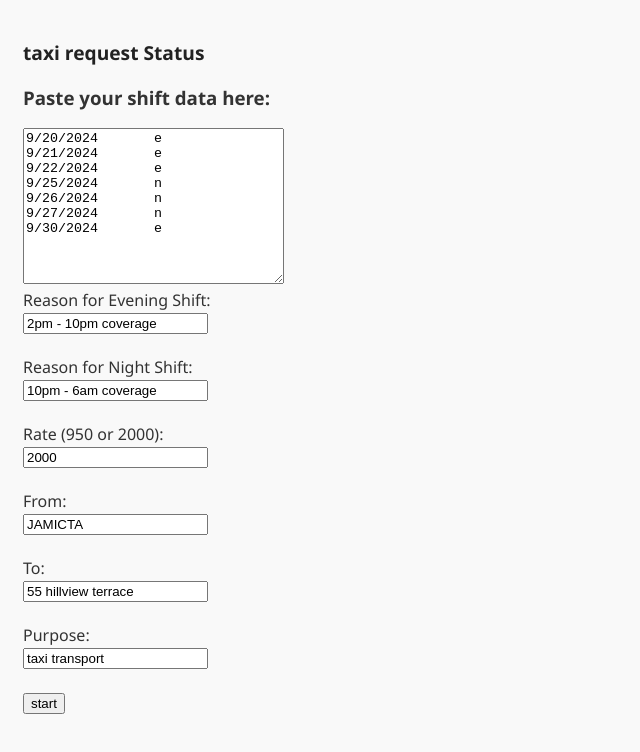
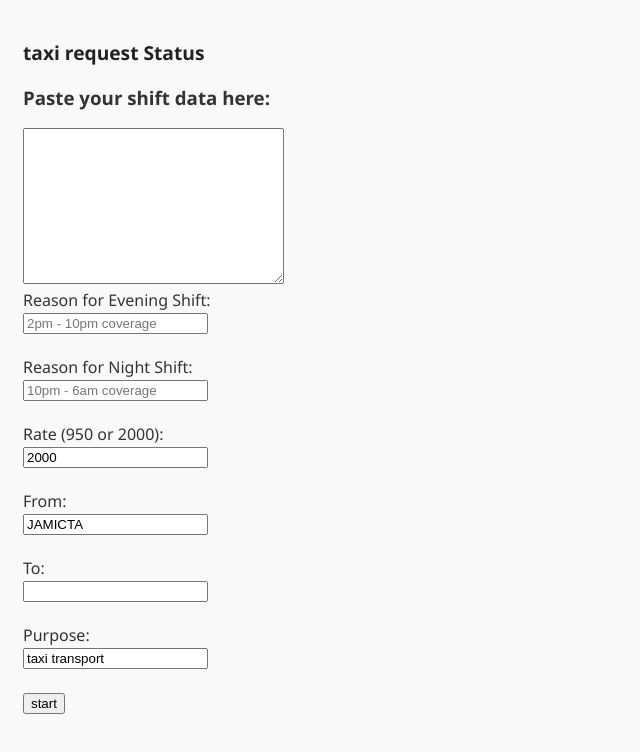
Before and after one commit to MaxwellW32/taxirequest, a website with bundled scripts: page popup.html in a window 1280 px wide. Shown: the whole page, without its empty margins (0-640 px from the left). Built offline with nearby package versions, Linux system fonts and the light colour scheme.

Commit message:
latest working

```diff
--- a/background.js
+++ b/background.js
@@ -109,6 +109,9 @@ async function runAutomationLoop() {
                         const formattedDate = `${year}/${month}/${day}`;
                         //adding to the date field
                         seenDateElement.value = formattedDate;
+                        // Trigger events to notify the system
+                        seenDateElement.dispatchEvent(new Event('change', { bubbles: true }));
+                        seenDateElement.dispatchEvent(new Event('blur', { bubbles: true })); // simulate leaving the field
                     },
                     "inputNatureOfService": async (eachRecord) => {
                         const seenNatureOfServiceInput = document.querySelector('#ValPurpose');
--- a/background.ts
+++ b/background.ts
@@ -160,6 +160,11 @@ async function runAutomationLoop() {
 
                         //adding to the date field
                         seenDateElement.value = formattedDate
+
+                        // Trigger events to notify the system
+                        seenDateElement.dispatchEvent(new Event('change', { bubbles: true }));
+                        seenDateElement.dispatchEvent(new Event('blur', { bubbles: true })); // simulate leaving the field
+
                     },
                     "inputNatureOfService": async (eachRecord: recordType) => {
                         const seenNatureOfServiceInput: HTMLInputElement | null = document.querySelector('#ValPurpose');
--- a/popup.html
+++ b/popup.html
@@ -12,23 +12,15 @@
     <h2>taxi request Status</h2>
 
     <h3>Paste your shift data here:</h3>
-    <textarea id="shiftText" rows="10" cols="30">9/20/2024	e
-9/21/2024	e
-9/22/2024	e
-9/25/2024	n
-9/26/2024	n
-9/27/2024	n
-9/30/2024	e
-</textarea>
-    <!-- remove highlighted in form for launch -->
+    <textarea id="shiftText" rows="10" cols="30"></textarea>
 
     <form id="serviceForm">
         <!-- Reasoning -->
         <label>Reason for Evening Shift:</label><br>
-        <input type="text" id="reasonEvening" placeholder="2pm - 10pm coverage" value="2pm - 10pm coverage" /><br><br>
+        <input type="text" id="reasonEvening" placeholder="2pm - 10pm coverage" value="" /><br><br>
 
         <label>Reason for Night Shift:</label><br>
-        <input type="text" id="reasonNight" placeholder="10pm - 6am coverage" value="10pm - 6am coverage" /><br><br>
+        <input type="text" id="reasonNight" placeholder="10pm - 6am coverage" value="" /><br><br>
 
         <!-- Rate -->
         <label>Rate (950 or 2000):</label><br>
@@ -39,7 +31,7 @@
         <input type="text" id="from" value="JAMICTA" /><br><br>
 
         <label>To:</label><br>
-        <input type="text" id="to" value="55 hillview terrace" /><br><br>
+        <input type="text" id="to" value="" /><br><br>
 
         <label>Purpose:</label><br>
         <input type="text" id="purpose" value="taxi transport" /><br><br>
```
